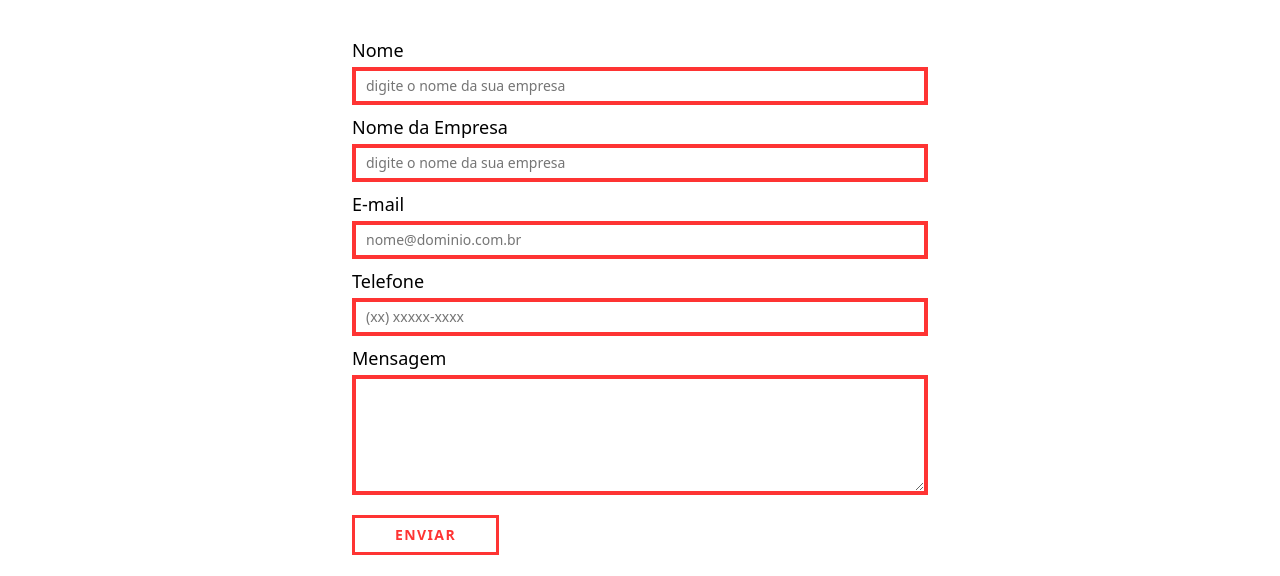
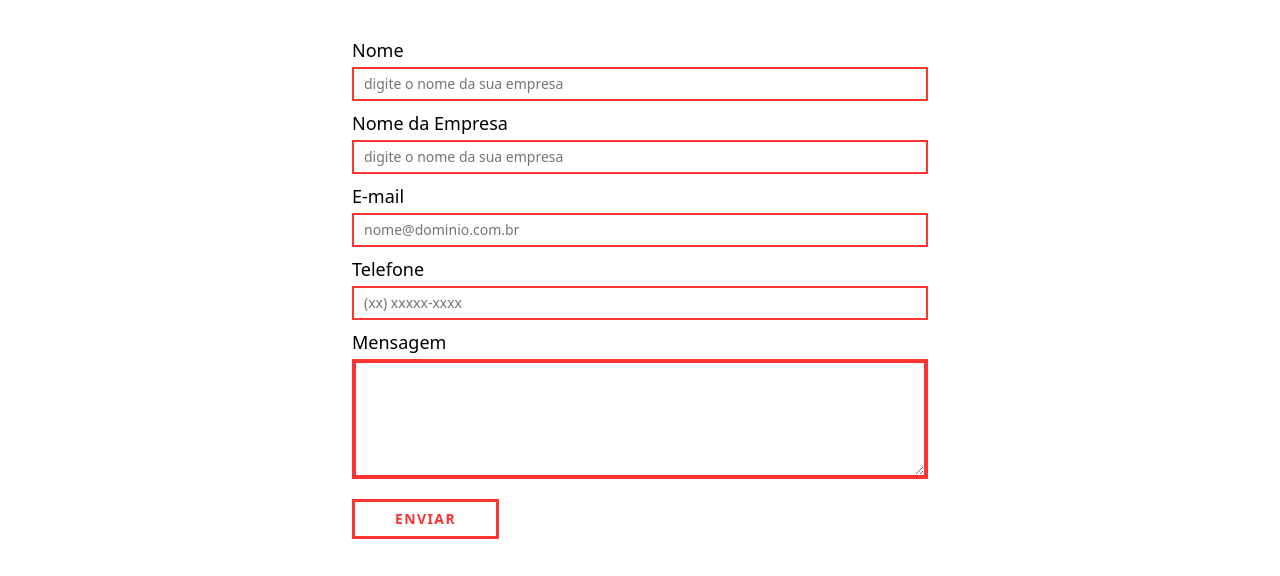
Before and after one commit to UsystemRevolution/usystem, a plain HTML site: page contato.html in a window 1280 px wide. Shown: the part 236-812 px from the top of the page. Drawn offline with Linux system fonts and the light colour scheme; grey boxes are pictures that could not be loaded.

Commit message:
Update contato.css
redução da borda do input

```diff
--- a/assets/style/contato.css
+++ b/assets/style/contato.css
@@ -36,7 +36,7 @@
 .contato_form input {
     display: block;
     width: 100%;
-    border: 4px solid var(--main);
+    border: 2px solid var(--main);
     background: none;
     padding: 7px 10px;
     margin-bottom: 10px;
```
